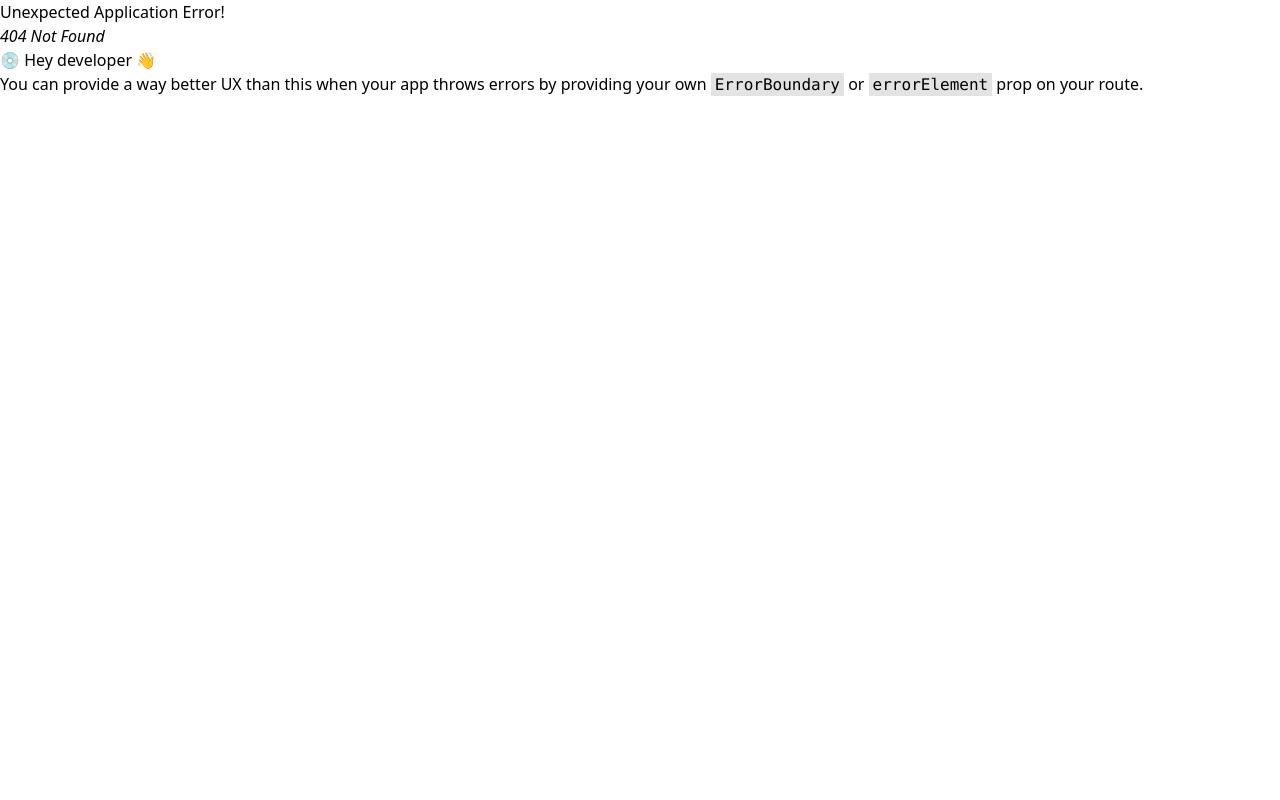
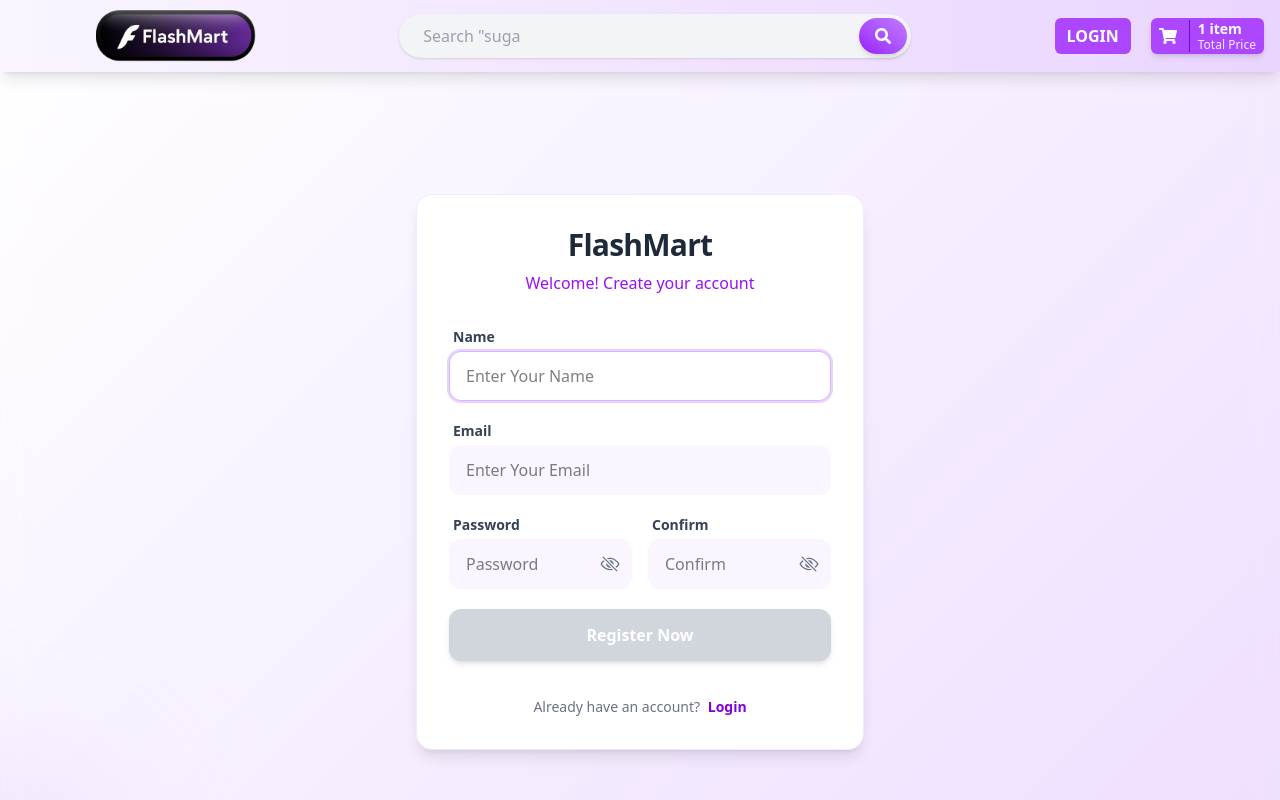
Before and after one commit to Vivekshrivastava1912/FlashMart1, a React (Vite) app in the folder client/: page /register in a window 1280 px wide. Before the commit this address had no page. Shown: the top 800 px of the page. Built offline with nearby package versions, Linux system fonts and the light colour scheme.

Commit message:
Login-Feature-Adding

```diff
--- a/client/package.json
+++ b/client/package.json
@@ -11,9 +11,11 @@
   },
   "dependencies": {
     "@tailwindcss/vite": "^4.1.18",
+    "axios": "^1.13.4",
     "framer-motion": "^12.31.0",
     "react": "^19.2.0",
     "react-dom": "^19.2.0",
+    "react-hot-toast": "^2.6.0",
     "react-icons": "^5.5.0",
     "react-router-dom": "^7.13.0",
     "react-type-animation": "^3.2.0",
--- a/client/src/App.jsx
+++ b/client/src/App.jsx
@@ -1,5 +1,5 @@
 import { useState } from 'react'
-
+import toast ,{Toaster} from 'react-hot-toast'
 import './App.css'
 import { Outlet } from 'react-router-dom'
 import Header from './component/Header'
@@ -15,6 +15,7 @@ function App() {
     <Outlet/>
    </main>
     <Footer/>
+    <Toaster/>
     </>
   )
 }
--- /dev/null
+++ b/client/src/common/SummaryApi.jsx
@@ -0,0 +1,11 @@
+// Isse 5173 se badal kar 8000 kar dein
+export const baseURL = "http://localhost:8000"
+
+const SummaryApi = {
+    register : {
+        url : '/api/user/register',
+        method : "post"
+    }
+}
+
+export default SummaryApi
--- a/client/src/component/Footer.jsx
+++ b/client/src/component/Footer.jsx
@@ -26,7 +26,7 @@ const Footer = () => {
   };
 
   return (
-    <footer className="bg-linear-to-br from-white via-purple-50 to-purple-200 text-gray-700 font-sans border-t-4 border-purple-600 relative overflow-visible">
+    <footer className="bg-linear-to-br from-white via-purple-50 to-purple-200 text-gray-700 font-sans border-t-2 border-purple-300 relative overflow-visible">
 
       {/* Background Decor */}
       <div className="absolute top-0 left-0 w-64 h-64 bg-purple-200 rounded-full mix-blend-multiply filter blur-3xl opacity-30 -translate-x-1/2 -translate-y-1/2 pointer-events-none"></div>
--- a/client/src/index.css
+++ b/client/src/index.css
@@ -1 +1,9 @@
 @import "tailwindcss";
+
+
+body{
+  font-weight: 400;
+  font-style: normal;
+
+  background: linear-gradient(135deg,  #ffffff 0%, #e9d5ff 100%);
+}
--- a/client/src/pages/Register.jsx
+++ b/client/src/pages/Register.jsx
@@ -1,11 +1,164 @@
-import React from 'react'
+import React, { useState } from 'react'
+import { toast } from 'react-hot-toast'
+import Axios from '../utils/Axios'
+import SummaryApi from '../common/SummaryApi'
+import { IoEyeOutline, IoEyeOffOutline } from "react-icons/io5"; // Icons import kiye
+import { Link } from 'react-router-dom';
 
 const Register = () => {
+  const [data, setData] = useState({
+    name: "",
+    email: "",
+    password: "",
+    confirmPassword: ""
+  })
+
+  // Password visibility states
+  const [showPassword, setShowPassword] = useState(false)
+  const [showConfirmPassword, setShowConfirmPassword] = useState(false)
+
+  const handleChange = (e) => {
+    const { name, value } = e.target
+    setData((preve) => {
+      return {
+        ...preve,
+        [name]: value
+      }
+    })
+  }
+
+  const valideValue = Object.values(data).every(el => el)
+
+  const handleSubmit = async (e) => {
+    e.preventDefault()
+
+    if (data.password !== data.confirmPassword) {
+      toast.error("Password and confirm password must be same")
+      return
+    }
+
+    try {
+      const response = await Axios({
+        ...SummaryApi.register,
+        data: data
+      })
+
+      if (response.data.error) {
+        toast.error(response.data.message)
+      }
+
+      if (response.data.success) {
+        toast.success(response.data.message)
+        setData({
+          name: "",
+          email: "",
+          password: "",
+          confirmPassword: ""
+        })
+      }
+
+    } catch (error) {
+      toast.error(error?.response?.data?.message || "Something went wrong")
+    }
+  }
+
   return (
-    <div>
-me register page hu
+    <>
+      <section className='min-h-screen flex items-center justify-center backdrop-blur-md p-4'>
+        <div className='bg-white w-full max-w-md p-8 rounded-2xl shadow-lg border border-purple-100 transition-all hover:shadow-xl'>
 
-    </div>
+          <div className='text-center mb-8'>
+             <h2 className='text-3xl font-bold text-gray-800 tracking-tight'>FlashMart</h2>
+             <p className='text-purple-600 font-medium mt-2'>Welcome! Create your account</p>
+          </div>
+
+          <form onSubmit={handleSubmit} className='space-y-5'>
+            <div className='space-y-1'>
+              <label htmlFor='name' className='block text-sm font-semibold text-gray-700 ml-1'>Name</label>
+              <input
+                type="text"
+                id='name'
+                autoFocus
+                value={data.name}
+                name='name'
+                onChange={handleChange}
+                className='w-full px-4 py-3 rounded-xl bg-purple-50 border border-transparent focus:border-purple-300 focus:bg-white focus:ring-2 focus:ring-purple-200 outline-none transition-all duration-200'
+                placeholder='Enter Your Name'
+              />
+            </div>
+
+            <div className='space-y-1'>
+              <label htmlFor='email' className='block text-sm font-semibold text-gray-700 ml-1'>Email</label>
+              <input
+                type="email"
+                id='email'
+                value={data.email}
+                name='email'
+                onChange={handleChange}
+                className='w-full px-4 py-3 rounded-xl bg-purple-50 border border-transparent focus:border-purple-300 focus:bg-white focus:ring-2 focus:ring-purple-200 outline-none transition-all duration-200'
+                placeholder='Enter Your Email'
+              />
+            </div>
+
+            <div className='grid grid-cols-1 md:grid-cols-2 gap-4'>
+              {/* Password Field */}
+              <div className='space-y-1'>
+                <label htmlFor='password' className='block text-sm font-semibold text-gray-700 ml-1'>Password</label>
+                <div className='relative flex items-center'>
+                    <input
+                    type={showPassword ? "text" : "password"}
+                    id='password'
+                    value={data.password}
+                    name='password'
+                    onChange={handleChange}
+                    className='w-full px-4 py-3 rounded-xl bg-purple-50 border border-transparent focus:border-purple-300 focus:bg-white focus:ring-2 focus:ring-purple-200 outline-none transition-all duration-200'
+                    placeholder='Password'
+                    />
+                    <div onClick={() => setShowPassword(prev => !prev)} className='absolute right-3 cursor-pointer text-gray-500 hover:text-purple-600'>
+                        { showPassword ? <IoEyeOutline size={20}/> : <IoEyeOffOutline size={20}/> }
+                    </div>
+                </div>
+              </div>
+
+              {/* Confirm Password Field */}
+              <div className='space-y-1'>
+                <label htmlFor='confirmPassword' className='block text-sm font-semibold text-gray-700 ml-1'>Confirm</label>
+                <div className='relative flex items-center'>
+                    <input
+                    type={showConfirmPassword ? "text" : "password"}
+                    id='confirmPassword'
+                    value={data.confirmPassword}
+                    name='confirmPassword'
+                    onChange={handleChange}
+                    className='w-full px-4 py-3 rounded-xl bg-purple-50 border border-transparent focus:border-purple-300 focus:bg-white focus:ring-2 focus:ring-purple-200 outline-none transition-all duration-200'
+                    placeholder='Confirm'
+                    />
+                    <div onClick={() => setShowConfirmPassword(prev => !prev)} className='absolute right-3 cursor-pointer text-gray-500 hover:text-purple-600'>
+                        { showConfirmPassword ? <IoEyeOutline size={20}/> : <IoEyeOffOutline size={20}/> }
+                    </div>
+                </div>
+              </div>
+            </div>
+
+            <button
+              disabled={!valideValue}
+              className={`w-full py-3.5 rounded-xl font-bold text-white shadow-md transform transition-all duration-300 active:scale-95
+                ${valideValue
+                  ? "bg-purple-600 hover:bg-purple-700 cursor-pointer"
+                  : "bg-gray-300 cursor-not-allowed"}`}
+            >
+              Register Now
+            </button>
+
+            <p className='text-center text-sm text-gray-500 mt-4'>
+              Already have an account? <Link to={"/login"} className='text-purple-700 font-bold hover:underline cursor-pointer ml-1'>
+        Login
+    </Link>
+            </p>
+          </form>
+        </div>
+      </section>
+    </>
   )
 }
 
--- /dev/null
+++ b/client/src/utils/Axios.js
@@ -0,0 +1,8 @@
+import axios from "axios";
+import {baseURL} from '../common/SummaryApi'
+const Axios = axios.create({
+    baseURL : baseURL,
+    withCredentials : true
+})
+
+export default Axios
```
Also changed, not shown: client/src/route/index.jsx (+8 -0 lines), 1 other file (tests, documents, lock files or other folders).
